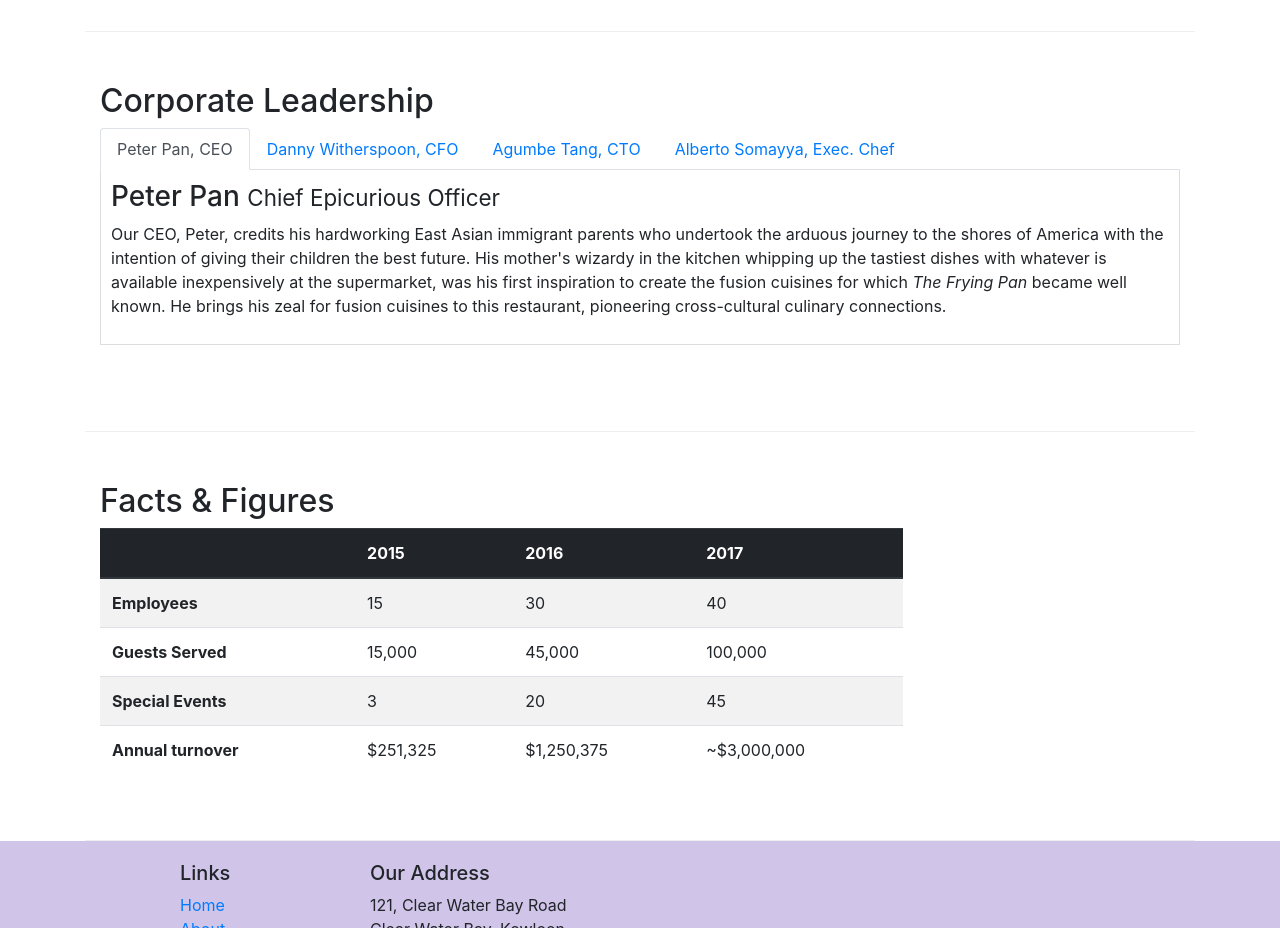
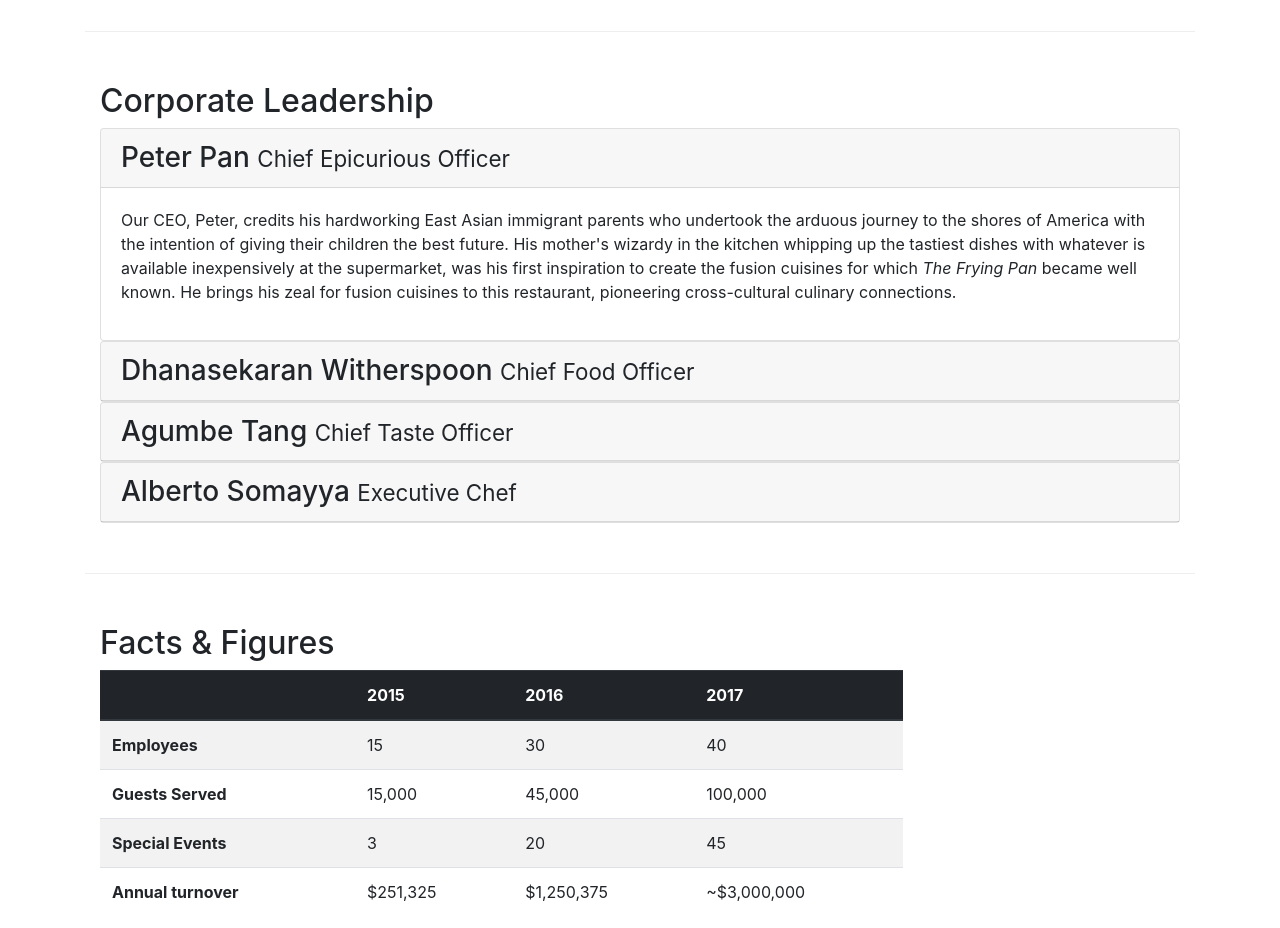
Before and after one commit to anandjebakumar/bootstrap-week01, a website: page aboutus.html in a window 1280 px wide. Shown: the part 940-1868 px from the top of the page. Drawn offline with nearby package versions, Linux system fonts and the light colour scheme.

Commit message:
accordion

```diff
--- a/aboutus.html
+++ b/aboutus.html
@@ -103,44 +103,68 @@
             <div class="col-12">
                 <h2>Corporate Leadership</h2>
 
-                <ul class="nav nav-tabs">
-                    <li class="nav-item">
-                        <a class="nav-link active" href="#peter" role="tab"
-                        data-toggle="tab">Peter Pan, CEO</a>
-                    </li>
-                    <li class="nav-item">
-                        <a class="nav-link" href="#danny" role="tab"
-                        data-toggle="tab">Danny Witherspoon, CFO</a>
-                    </li>
-                    <li class="nav-item">
-                        <a class="nav-link" href="#agumbe" role="tab"
-                        data-toggle="tab">Agumbe Tang, CTO</a>
-                    </li>
-                    <li class="nav-item">
-                        <a class="nav-link" href="#alberto" role="tab"
-                        data-toggle="tab">Alberto Somayya, Exec. Chef</a>
-                    </li>
-                </ul>
-                <div class="tab-content">
-                    <div role="tabpanel" class="tab-pane fade show active" id="peter">
-                        <h3>Peter Pan <small>Chief Epicurious Officer</small></h3>
-                        <p class="d-none d-sm-block">Our CEO, Peter, credits his hardworking East Asian immigrant parents who undertook the arduous journey to the shores of America with the intention of giving their children the best future. His mother's wizardy in the kitchen whipping up the tastiest dishes with whatever is available inexpensively at the supermarket, was his first inspiration to create the fusion cuisines for which <em>The Frying Pan</em> became well known. He brings his zeal for fusion cuisines to this restaurant, pioneering cross-cultural culinary connections.</p>
+
+                <div id="accordion">
+                    <div class="card">
+                        <div class="card-header" role="tab" id="peterhead">
+                            <h3 class="mb-0">
+                                <a data-toggle="collapse" data-target="#peter">
+                                    Peter Pan <small>Chief Epicurious Officer</small>
+                                </a>
+                            </h3>
+                        </div>
+                            <div role="tabpanel" class="collapse show" id="peter" data-parent="#accordion">
+                                <div class="card-body">
+                                    <p class="d-none d-sm-block">Our CEO, Peter, credits his hardworking East Asian immigrant parents who undertook the arduous journey to the shores of America with the intention of giving their children the best future. His mother's wizardy in the kitchen whipping up the tastiest dishes with whatever is available inexpensively at the supermarket, was his first inspiration to create the fusion cuisines for which <em>The Frying Pan</em> became well known. He brings his zeal for fusion cuisines to this restaurant, pioneering cross-cultural culinary connections.</p>
+                                </div>
+                            </div>
                     </div>
-                    <div role="tabpanel" class="tab-pane fade" id="danny">
-                        <h3>Dhanasekaran Witherspoon <small>Chief Food Officer</small></h3>
-                        <p class="d-none d-sm-block">Our CFO, Danny, as he is affectionately referred to by his colleagues, comes from a long established family tradition in farming and produce. His experiences growing up on a farm in the Australian outback gave him great appreciation for varieties of food sources. As he puts it in his own words, <em>Everything that runs, wins, and everything that stays, pays!</em></p>
+
+                    <div class="card">
+                        <div class="card-header" role="tab" id="dannyhead">
+                            <h3 class="mb-0">
+                                <a data-toggle="collapse" data-target="#danny">
+                                    Dhanasekaran Witherspoon <small>Chief Food Officer</small>
+                                </a>
+                            </h3>
+                        </div>
+                            <div role="tabpanel" class="collapse" id="danny" data-parent="#accordion">
+                                <div class="card-body">
+                                    <p class="d-none d-sm-block">Our CFO, Danny, as he is affectionately referred to by his colleagues, comes from a long established family tradition in farming and produce. His experiences growing up on a farm in the Australian outback gave him great appreciation for varieties of food sources. As he puts it in his own words, <em>Everything that runs, wins, and everything that stays, pays!</em></p>
+                                </div>
+                            </div>
                     </div>
-                    <div role="tabpanel" class="tab-pane fade" id="agumbe">
-                        <h3>Agumbe Tang <small>Chief Taste Officer</small></h3>
-                        <p class="d-none d-sm-block">Blessed with the most discerning gustatory sense, Agumbe, our CTO, personally ensures that every dish that we serve meets his exacting tastes. Our chefs dread the tongue lashing that ensues if their dish does not meet his exacting standards. He lives by his motto, <em>You click only if you survive my lick.</em></p>
+
+                    <div class="card">
+                        <div class="card-header" role="tab" id="agumbehead">
+                            <h3 class="mb-0">
+                                <a data-toggle="collapse" data-target="#agumbe">
+                                    Agumbe Tang <small>Chief Taste Officer</small>
+                                </a>
+                            </h3>
+                        </div>
+                            <div role="tabpanel" class="collapse" id="agumbe" data-parent="#accordion">
+                                <div class="card-body">
+                                    <p class="d-none d-sm-block">Blessed with the most discerning gustatory sense, Agumbe, our CTO, personally ensures that every dish that we serve meets his exacting tastes. Our chefs dread the tongue lashing that ensues if their dish does not meet his exacting standards. He lives by his motto, <em>You click only if you survive my lick.</em></p>
+                                </div>
+                            </div>
                     </div>
-                    <div role="tabpanel" class="tab-pane fade" id="alberto">
 
-                        <h3>Alberto Somayya <small>Executive Chef</small></h3>
-                        <p class="d-none d-sm-block">Award winning three-star Michelin chef with wide International experience having worked closely with whos-who in the culinary world, he specializes in creating mouthwatering Indo-Italian fusion experiences. He says, <em>Put together the cuisines from the two craziest cultures, and you get a winning hit! Amma Mia!</em></p>
+                    <div class="card">
+                        <div class="card-header" role="tab" id="albertohead">
+                            <h3 class="mb-0">
+                                <a data-toggle="collapse" data-target="#alberto">
+                                    Alberto Somayya <small>Executive Chef</small>
+                                </a>
+                            </h3>
+                        </div>
+                            <div role="tabpanel" class="collapse" id="alberto" data-parent="#accordion">
+                                <div class="card-body">
+                                    <p class="d-none d-sm-block">Award winning three-star Michelin chef with wide International experience having worked closely with whos-who in the culinary world, he specializes in creating mouthwatering Indo-Italian fusion experiences. He says, <em>Put together the cuisines from the two craziest cultures, and you get a winning hit! Amma Mia!</em></p>
+                                </div>
+                            </div>
                     </div>
                 </div>
-
             </div>
        </div>
        <div class="row row-content">
```
